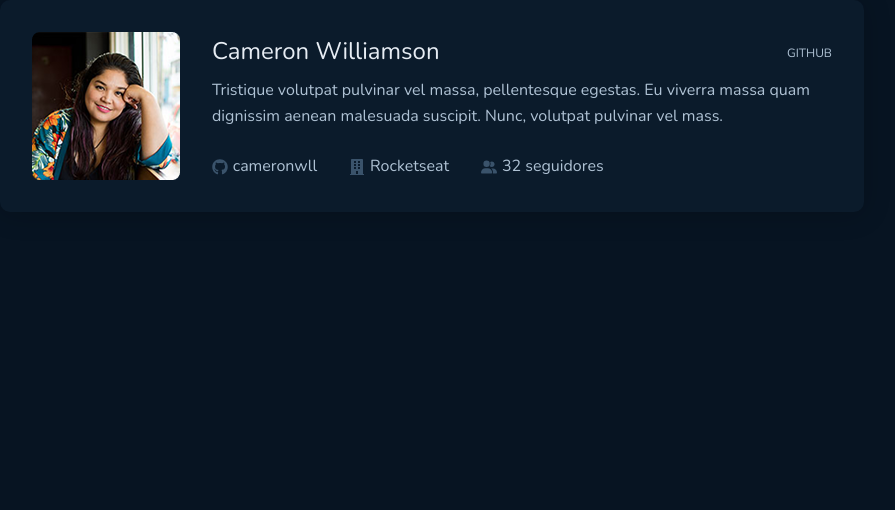
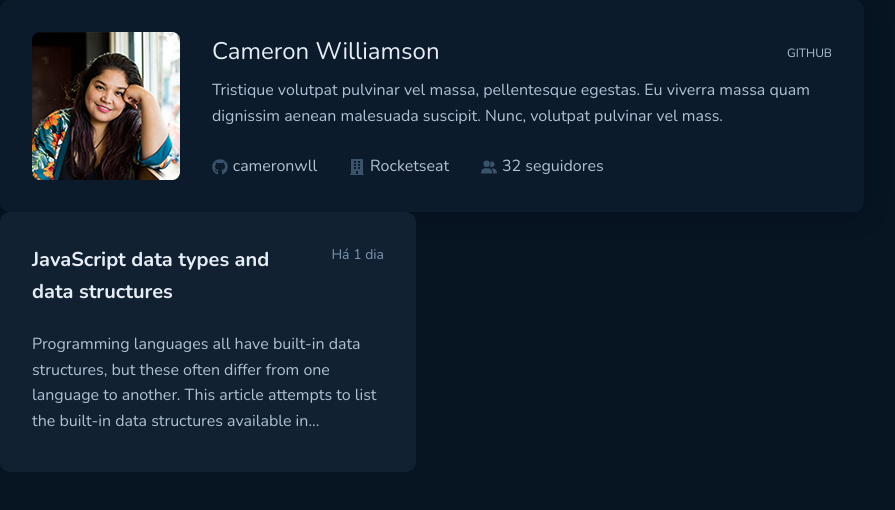
Before and after one commit to YasminFerrariDias/GithubBlog, a React (Vite) app: page / in a window 1280 px wide. Shown: the top 510 px of the page, without its empty margins (0-895 px from the left). Built offline with nearby package versions, Linux system fonts and the light colour scheme.

Commit message:
Finalizado o componente CardPost

```diff
--- a/src/App.jsx
+++ b/src/App.jsx
@@ -1,9 +1,11 @@
 import { CardProfile } from "./features/CardProfile";
+import { CardPost } from "./features/CardPost";
 
 export function App() {
   return (
     <>
       <CardProfile />
+      <CardPost />
     </>
   );
 }
--- a/src/components/Card/styles.ts
+++ b/src/components/Card/styles.ts
@@ -17,7 +17,7 @@ const variantStyles = {
 
   post: `
     width: 26rem;
-    height: 13.25rem;
+    height: 16.25rem;
     padding: 2rem;
     background-color: ${theme.colors.post};
     border-radius: 0.625rem;
--- /dev/null
+++ b/src/features/CardPost/index.tsx
@@ -0,0 +1,19 @@
+import { Card } from "../../components/Card";
+import { Text } from "../../components/Text";
+import { CardPostContainer, Header, Time } from "./styles";
+
+export function CardPost() {
+  return (
+    <Card variant="post">
+      <CardPostContainer>
+        <Header>
+          <Text variantSize="xl" variantWeight="bold" text="JavaScript data types and data structures" variantColor="title" />
+          <Time>
+            <Text variantSize="sm" variantWeight="regular" text="Há 1 dia" variantColor="span" />
+          </Time>
+        </Header>
+        <Text variantSize="md" variantWeight="regular" text="Programming languages all have built-in data structures, but these often differ from one language to another. This article attempts to list the built-in data structures available in..." variantColor="text" />
+      </CardPostContainer>
+    </Card>
+  )
+}
--- /dev/null
+++ b/src/features/CardPost/styles.ts
@@ -0,0 +1,15 @@
+import styled from "styled-components";
+
+export const CardPostContainer = styled.div``;
+
+export const Header = styled.div`
+  display: flex;
+  flex-direction: row;
+  gap: 1rem;
+  justify-content: space-between;
+  margin-bottom: 1.5rem;;
+`;
+
+export const Time = styled.div`
+  white-space: nowrap;
+`;
```
